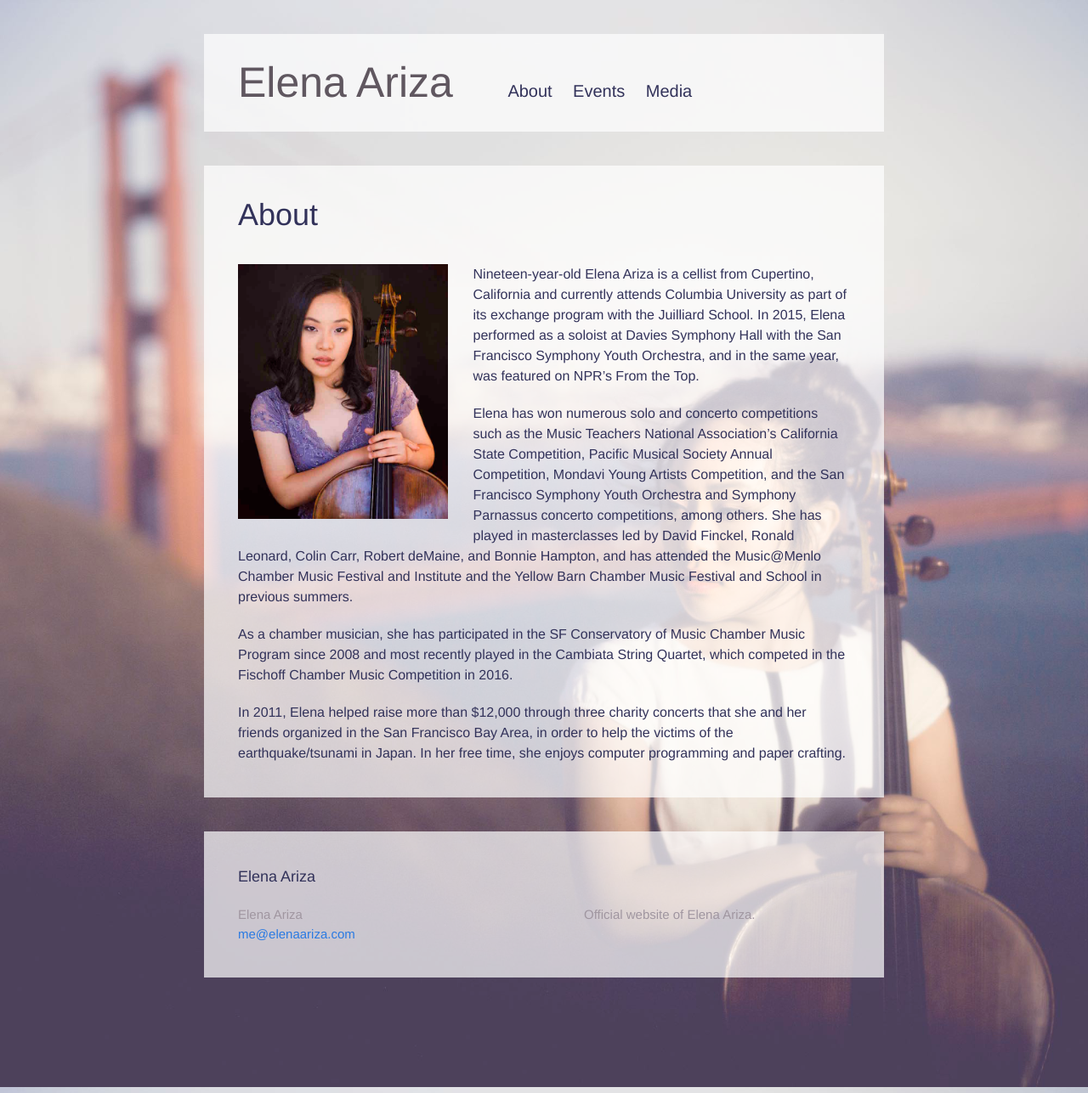
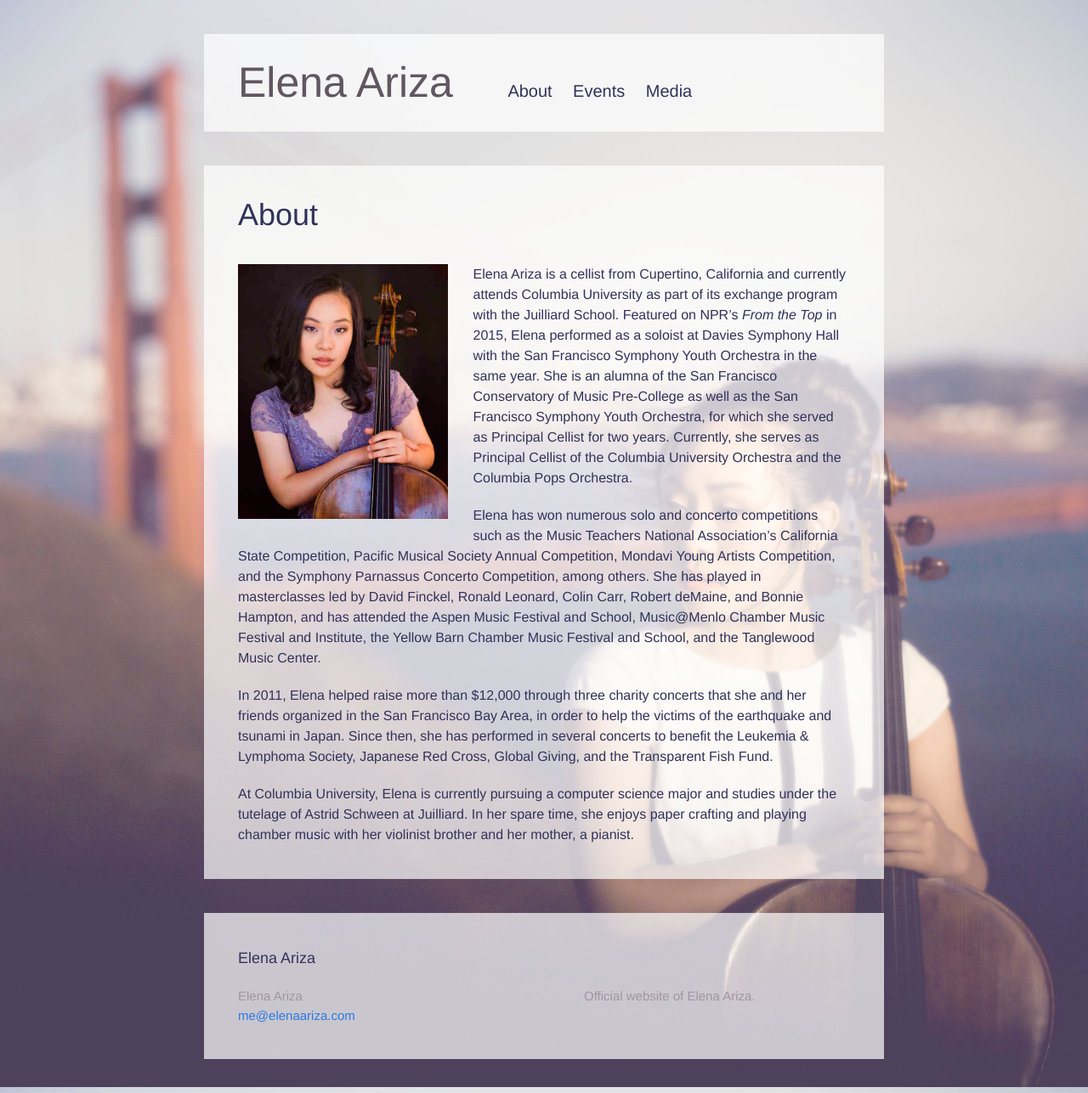
Before and after one commit to dawnstar63/dawnstar63.github.io, a Jekyll site: the page built from about.md, in a window 1280 px wide. Shown: the whole page at 85% size. Built offline with Jekyll 4.4.1, drawn with Linux system fonts in a browser that asks for light colours; nearby versions of some CDN libraries.

Commit message:
updated bio

```diff
--- a/about.md
+++ b/about.md
@@ -7,10 +7,10 @@ order: 1
 
 <img style="float: left;" height = "300" src="/img/Elena Ariza small.jpeg">
 
-Nineteen-year-old Elena Ariza is a cellist from Cupertino, California and currently attends Columbia University as part of its exchange program with the Juilliard School. In 2015, Elena performed as a soloist at Davies Symphony Hall with the San Francisco Symphony Youth Orchestra, and in the same year, was featured on NPR’s From the Top.
+Elena Ariza is a cellist from Cupertino, California and currently attends Columbia University as part of its exchange program with the Juilliard School. Featured on NPR’s _From the Top_ in 2015, Elena performed as a soloist at Davies Symphony Hall with the San Francisco Symphony Youth Orchestra in the same year. She is an alumna of the San Francisco Conservatory of Music Pre-College as well as the San Francisco Symphony Youth Orchestra, for which she served as Principal Cellist for two years. Currently, she serves as Principal Cellist of the Columbia University Orchestra and the Columbia Pops Orchestra.
 
-Elena has won numerous solo and concerto competitions such as the Music Teachers National Association’s California State Competition, Pacific Musical Society Annual Competition, Mondavi Young Artists Competition, and the San Francisco Symphony Youth Orchestra and Symphony Parnassus concerto competitions, among others. She has played in masterclasses led by David Finckel, Ronald Leonard, Colin Carr, Robert deMaine, and Bonnie Hampton, and has attended the Music@Menlo Chamber Music Festival and Institute and the Yellow Barn Chamber Music Festival and School in previous summers.
+Elena has won numerous solo and concerto competitions such as the Music Teachers National Association’s California State Competition, Pacific Musical Society Annual Competition, Mondavi Young Artists Competition, and the Symphony Parnassus Concerto Competition, among others. She has played in masterclasses led by David Finckel, Ronald Leonard, Colin Carr, Robert deMaine, and Bonnie Hampton, and has attended the Aspen Music Festival and School, Music@Menlo Chamber Music Festival and Institute, the Yellow Barn Chamber Music Festival and School, and the Tanglewood Music Center.
 
-As a chamber musician, she has participated in the SF Conservatory of Music Chamber Music Program since 2008 and most recently played in the Cambiata String Quartet, which competed in the Fischoff Chamber Music Competition in 2016.
+In 2011, Elena helped raise more than $12,000 through three charity concerts that she and her friends organized in the San Francisco Bay Area, in order to help the victims of the earthquake and tsunami in Japan. Since then, she has performed in several concerts to benefit the Leukemia & Lymphoma Society, Japanese Red Cross, Global Giving, and the Transparent Fish Fund.
 
-In 2011, Elena helped raise more than $12,000 through three charity concerts that she and her friends organized in the San Francisco Bay Area, in order to help the victims of the earthquake/tsunami in Japan. In her free time, she enjoys computer programming and paper crafting.
+At Columbia University, Elena is currently pursuing a computer science major and studies under the tutelage of Astrid Schween at Juilliard. In her spare time, she enjoys paper crafting and playing chamber music with her violinist brother and her mother, a pianist.
```
